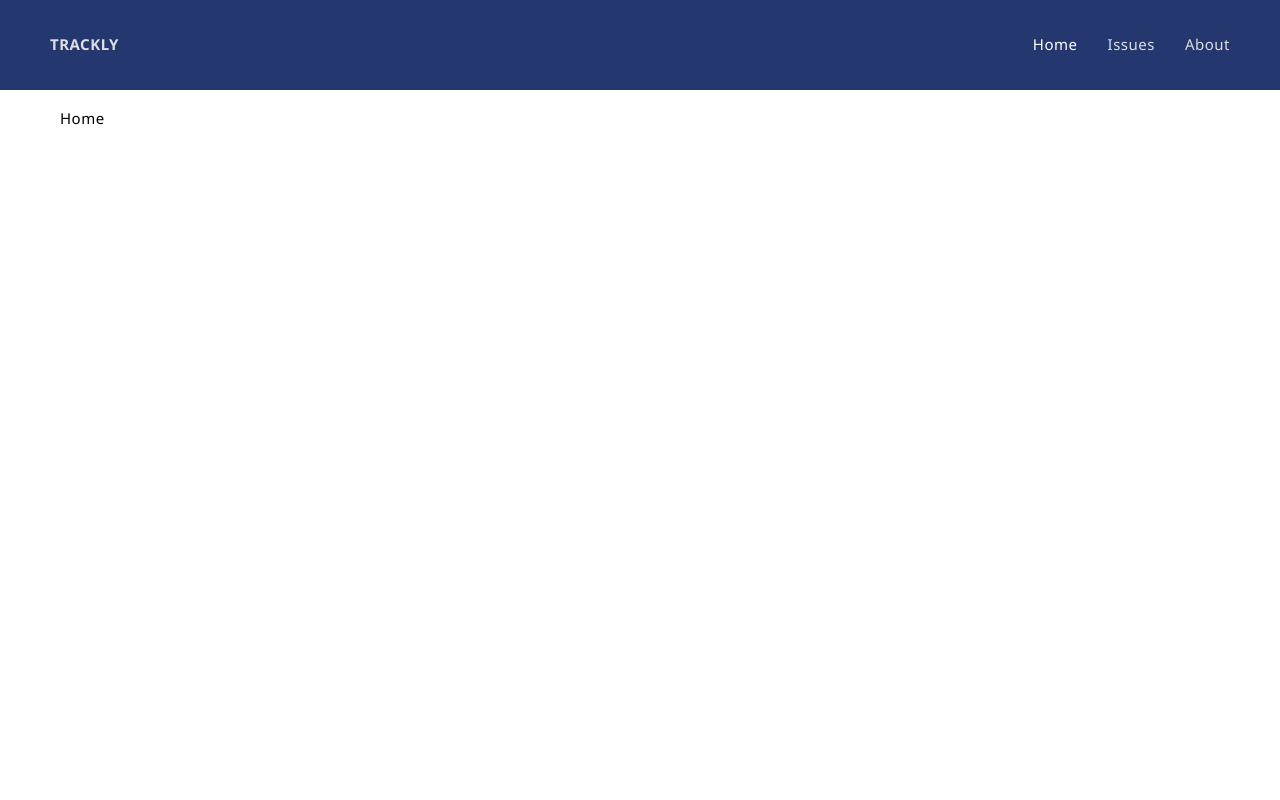
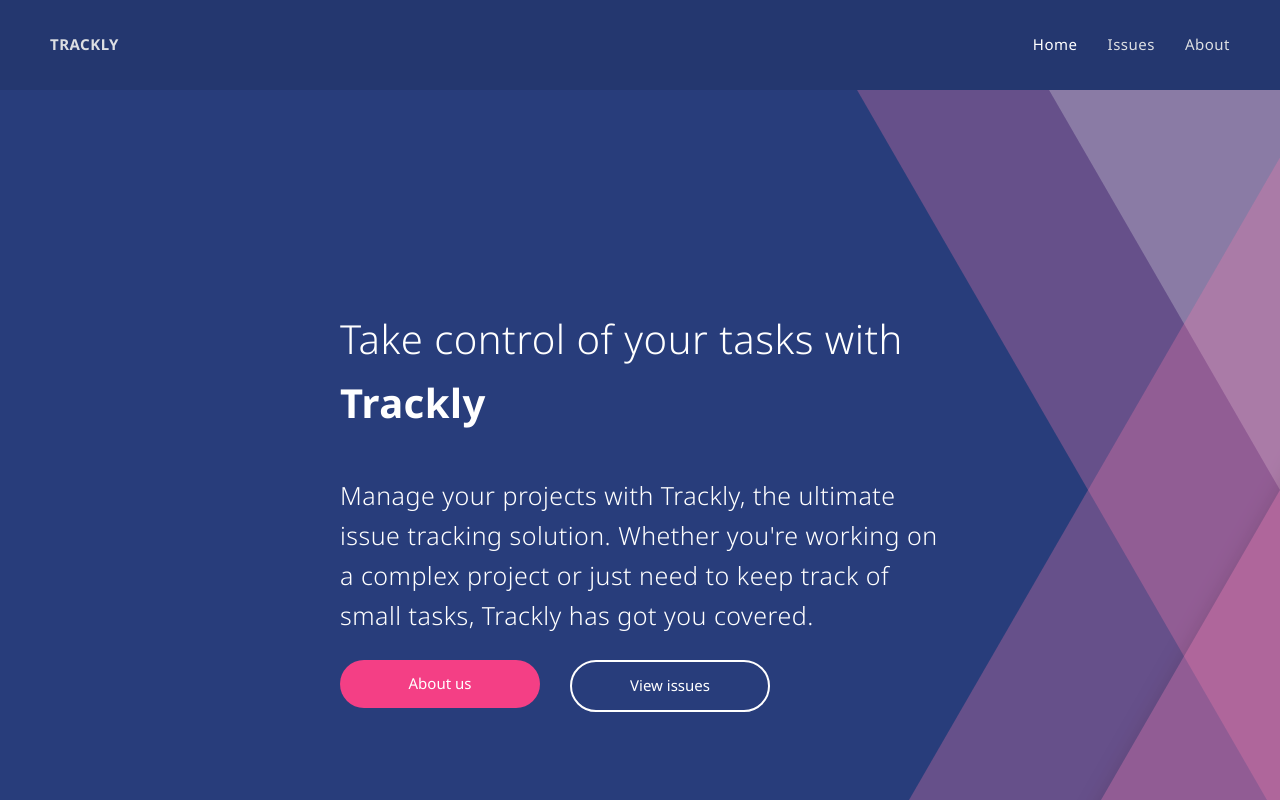
Before and after one commit to martanara/issue-tracker, a React (Create React App) app: page / in a window 1280 px wide. Shown: the top 800 px of the page. Built offline with nearby package versions, Linux system fonts and the light colour scheme.

Commit message:
Add home page styling and animation

```diff
--- a/src/components/Button/Button.tsx
+++ b/src/components/Button/Button.tsx
@@ -4,7 +4,7 @@ import "./styles.scss";
 
 interface IButtonProps {
     text: string;
-    className: "dark-blue" | "hot-pink";
+    className: "dark-blue" | "hot-pink" | "white-outline";
     onClick: MouseEventHandler;
     type?: string;
     outline?: boolean;
--- a/src/components/Button/styles.scss
+++ b/src/components/Button/styles.scss
@@ -15,10 +15,11 @@ button {
 }
 
 .dark-blue {
-    border: 2px solid $color-dark-blue;
+    border: none;
     background-color: $color-dark-blue;
 
     &.outline {
+        border: 2px solid $color-dark-blue;
         background-color: transparent;
         color: $color-dark-blue;
     }
@@ -29,10 +30,11 @@ button {
 }
 
 .hot-pink {
-    border: 2px solid $color-hot-pink;
+    border: none;
     background-color: $color-hot-pink;
 
     &.outline {
+        border: 2px solid $color-hot-pink;
         background-color: transparent;
         color: $color-hot-pink;
     }
@@ -41,3 +43,12 @@ button {
         box-shadow: inset 0 0 0 10em rgba(255, 255, 255, 0.3);
     }
 }
+
+.white-outline {
+    border: 2px solid $color-white;
+    background-color: transparent;
+
+    &:hover {
+        box-shadow: inset 0 0 0 10em rgba(255, 255, 255, 0.3);
+    }
+}
--- a/src/components/Footer/styles.scss
+++ b/src/components/Footer/styles.scss
@@ -9,7 +9,7 @@
     p {
         font-size: 15px;
         font-weight: 300;
-        color: $color-gray;
+        color: $color-dark-gray;
         margin: 0;
     }
 }
--- a/src/pages/Home/Home.tsx
+++ b/src/pages/Home/Home.tsx
@@ -1,12 +1,32 @@
-import React from 'react';
+import React from "react";
 
-import Wrapper from 'components/Wrapper';
+import { Link } from "react-router-dom";
+
+import Button from "components/Button";
+
+import "./styles.scss";
 
 const Home = () => {
     return (
-        <Wrapper>
-            <>Home</>
-        </Wrapper>
+        <div className="splash">
+            <div className="splash-message">
+                <p className="splash-message-title">
+                    Take control of your tasks with <span>Trackly</span>
+                </p>
+                <p className="splash-message-text">
+                    Manage your projects with Trackly, the ultimate issue tracking solution. Whether you're working on a complex project or
+                    just need to keep track of small tasks, Trackly has got you covered.
+                </p>
+                <div className="splash-message-buttons">
+                    <Link to="/about">
+                        <Button text="About us" />
+                    </Link>
+                    <Link to="/issues">
+                        <Button text="View issues" className="white-outline" />
+                    </Link>
+                </div>
+            </div>
+        </div>
     );
 };
 
--- /dev/null
+++ b/src/pages/Home/styles.scss
@@ -0,0 +1,118 @@
+@import "../../styles/settings.scss";
+
+.splash {
+    width: 100%;
+    height: 100vh;
+    display: grid;
+    place-items: center;
+    background-color: $color-dark-blue;
+    position: relative;
+    transition: all 1s;
+    z-index: 1;
+    overflow: hidden;
+
+    &::before {
+        content: "";
+        position: absolute;
+        top: 0;
+        left: 0;
+        width: 100%;
+        height: 100%;
+        background: $color-baby-pink;
+        opacity: 0.3;
+        transform: skew(30deg) translateX(85%);
+        transition: all 0.6s ease;
+        z-index: -1;
+    }
+
+    &::after {
+        content: "";
+        position: absolute;
+        top: 0;
+        left: 0;
+        width: 100%;
+        height: 100%;
+        background: $color-baby-pink;
+        opacity: 0.3;
+        transform: skew(-30deg) translateX(85%);
+        transition: all 0.6s ease;
+        z-index: -1;
+    }
+
+    .splash-message {
+        width: 600px;
+
+        .splash-message-title {
+            font-size: 40px;
+
+            span {
+                font-weight: 700;
+            }
+        }
+
+        p {
+            color: $color-white;
+            font-size: 25px;
+            font-weight: 300;
+            line-height: 1.6;
+        }
+
+        .splash-message-buttons {
+            display: flex;
+            flex-direction: row;
+            gap: 30px;
+        }
+
+        &::before {
+            content: "";
+            position: absolute;
+            top: 0;
+            left: 0;
+            width: 100%;
+            height: 100%;
+            background: $color-gray;
+            transform: skew(30deg) translateX(100%);
+            opacity: 0.3;
+            z-index: -1;
+            transition: all 0.6s ease;
+        }
+
+        &::after {
+            content: "";
+            position: absolute;
+            top: 0;
+            left: 0;
+            width: 100%;
+            height: 100%;
+            background: $color-baby-pink;
+            transform: skew(-30deg) translateX(100%);
+            box-shadow: 0 0 20px rgba(0, 0, 0, 0.7);
+            opacity: 0.3;
+            z-index: -1;
+            transition: all 0.6s ease;
+        }
+    }
+
+    &:hover {
+        &::before {
+            transform: skew(30deg) translateX(30%);
+        }
+
+        &::after {
+            transform: skew(-30deg) translateX(20%);
+        }
+        .splash-message {
+            &::before {
+                transform: skew(30deg) translateX(50%);
+            }
+
+            &::after {
+                transform: skew(-30deg) translateX(40%);
+                opacity: 0.7;
+            }
+        }
+        .splash-buttons {
+            display: inline-block;
+        }
+    }
+}
--- a/src/routes/index.tsx
+++ b/src/routes/index.tsx
@@ -1,6 +1,6 @@
-import React from "react";
+import React, { useLayoutEffect } from "react";
 
-import { BrowserRouter, Route, Routes } from "react-router-dom";
+import { BrowserRouter, Route, Routes, useLocation } from "react-router-dom";
 
 import Layout from "components/Layout/Layout";
 import NotFound from "pages/NotFound";
@@ -8,9 +8,27 @@ import About from "pages/About/About";
 import Issues from "pages/Issues";
 import Home from "pages/Home";
 
+interface RouterWrapperProps {
+    children: JSX.Element;
+}
+
+const RouterWrapper = (props: RouterWrapperProps) => {
+    const location = useLocation();
+    useLayoutEffect(() => {
+        document.documentElement.scrollTo({
+            top: 0,
+            left: 0,
+            behavior: "smooth",
+        });
+    }, [location.pathname]);
+
+    return props.children;
+};
+
 const RoutesConfig = () => {
     return (
         <BrowserRouter>
+            <RouterWrapper>
                 <Routes>
                     <Route
                         path="/"
@@ -45,6 +63,7 @@ const RoutesConfig = () => {
                         }
                     />
                 </Routes>
+            </RouterWrapper>
         </BrowserRouter>
     );
 };
```
Also changed, not shown: public/pexels-fauxels-3183165.jpg (added). Lines whose indentation alone changed are shown as unchanged.
